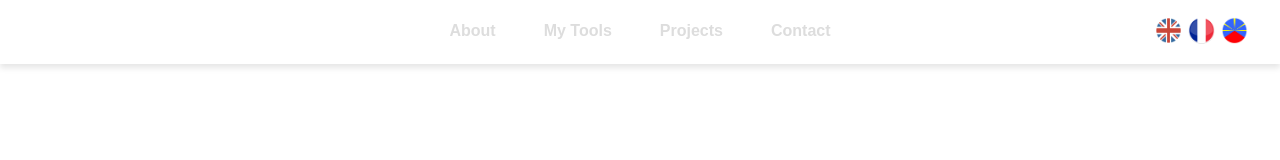
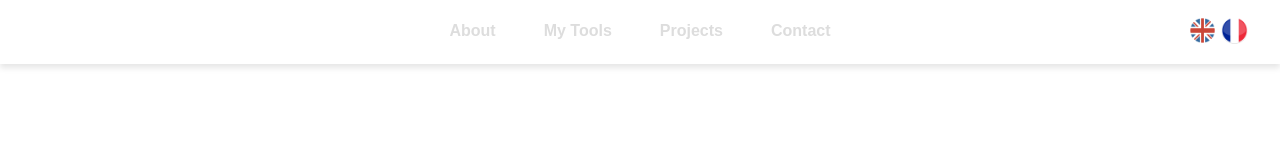
Before and after one commit to jchris3434/CV-2026, a Next.js app: page /en in a window 1280 px wide. Shown: the top 160 px of the page. Built offline with nearby package versions, Linux system fonts and the light colour scheme; a web font is replaced by a local one.

Commit message:
test pipeline deployment

```diff
--- a/app/[locale]/Components/LocaleSelect/LocaleSelect.tsx
+++ b/app/[locale]/Components/LocaleSelect/LocaleSelect.tsx
@@ -34,7 +34,7 @@ export default function LocaleSelect() {
           alt="Français"
         />
       </button>
-      <button className={styles.buttonFlag}onClick={() => changeLocale('re')}>
+      {/* <button className={styles.buttonFlag}onClick={() => changeLocale('re')}>
         <Image
           className={styles.frenchFlag}
           src="/icones/RunFlagV2.png"
@@ -42,7 +42,7 @@ export default function LocaleSelect() {
           height={27}
           alt="Créole"
         />
-      </button>
+      </button> */}
     </nav>
   );
 }
```
